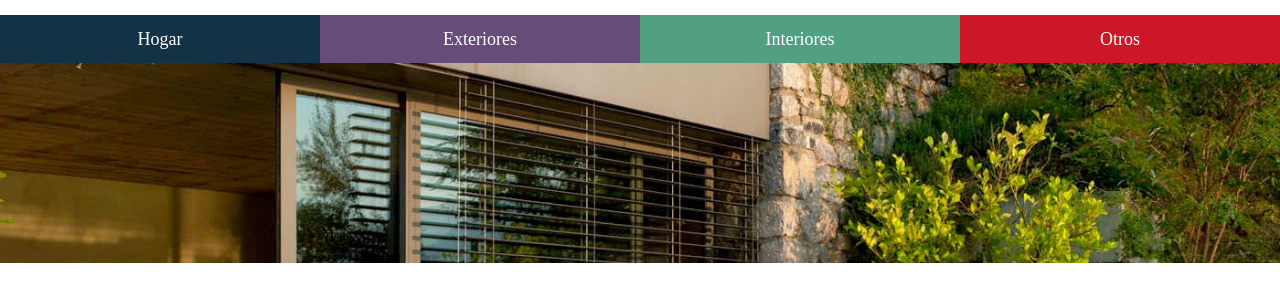
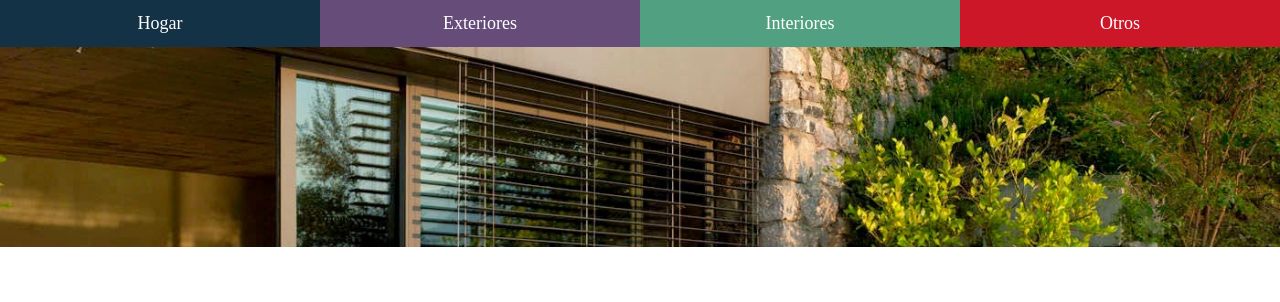
Before and after one commit to AleMejias/DeccGarden_Alejandro, a website: page assets/pages/quien-somos.html in a window 1280 px wide. Shown: the part 129-431 px from the top of the page. Drawn offline with nearby package versions, Linux system fonts and the light colour scheme; a web font is replaced by a local one.

Commit message:
Modificaciones en los márgenes del nav

```diff
--- a/assets/pages/quien-somos.html
+++ b/assets/pages/quien-somos.html
@@ -35,7 +35,7 @@
           </div>
         </div>
       </section>
-      <nav class="container-fluid px-0 mt-3">
+      <nav class="container-fluid px-0">
         <ul class="nav menu-superior">
           <li class="nav-item menu-superior--hogar">
             <a class="nav-link" href="../../index.html">Hogar</a>
```
